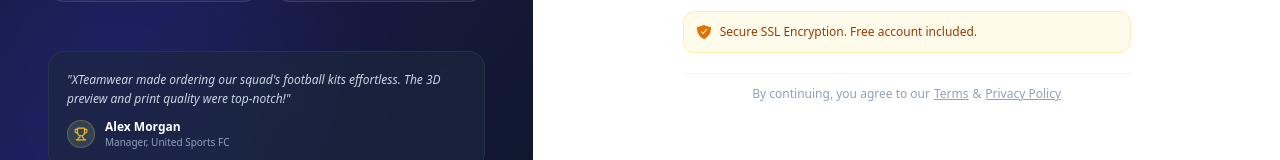
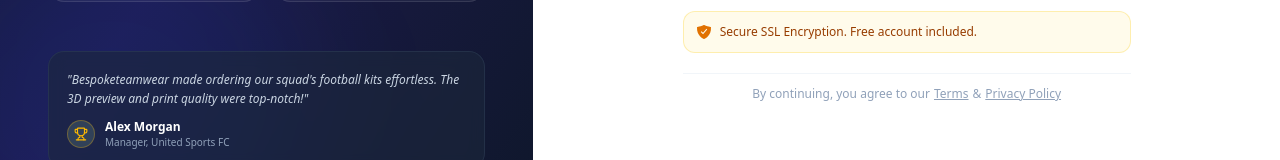
Before and after one commit to sheikhmuneerabd-star/xteamwear-frontend-next, a Next.js app: page /sign-in in a window 1280 px wide. Shown: the part 583-743 px from the top of the page. Built offline with nearby package versions, Linux system fonts and the light colour scheme.

Commit message:
updated name change sign in

```diff
--- a/src/app/sign-in/page.tsx
+++ b/src/app/sign-in/page.tsx
@@ -228,7 +228,7 @@ export default function SignInUpPage() {
             <Image
               className="w-[180px] sm:w-[205px] h-auto object-contain brightness-0 invert"
               src={bespoketeamwear}
-              alt="XTeamWear"
+              alt="Bespoketeamwear"
               priority
             />
           </Link>
@@ -270,7 +270,7 @@ export default function SignInUpPage() {
         {/* Testimonial Quote */}
         <div className="relative z-10 p-4.5 rounded-2xl bg-slate-800/60 border border-slate-700/50 backdrop-blur-sm">
           <p className="text-xs text-slate-300 italic mb-2.5 leading-relaxed">
-            "XTeamwear made ordering our squad's football kits effortless. The 3D preview and print quality were top-notch!"
+            "Bespoketeamwear made ordering our squad's football kits effortless. The 3D preview and print quality were top-notch!"
           </p>
           <div className="flex items-center space-x-2.5">
             <div className="w-7 h-7 rounded-full bg-slate-700 flex items-center justify-center font-bold text-xs text-amber-400 border border-amber-400/30">
@@ -320,7 +320,7 @@ export default function SignInUpPage() {
             <p className="text-sm text-slate-500 mt-1">
               {authType === "otp"
                 ? (otpStep === "request" ? "Enter email to receive a 6-digit login code" : `Code sent to ${email}`)
-                : (mode === "signin" ? "Sign in to access your orders and saved designs" : "Join XTeamwear to customize and track your sportswear")}
+                : (mode === "signin" ? "Sign in to access your orders and saved designs" : "Join Bespoketeamwear to customize and track your sportswear")}
             </p>
           </div>
 
```
